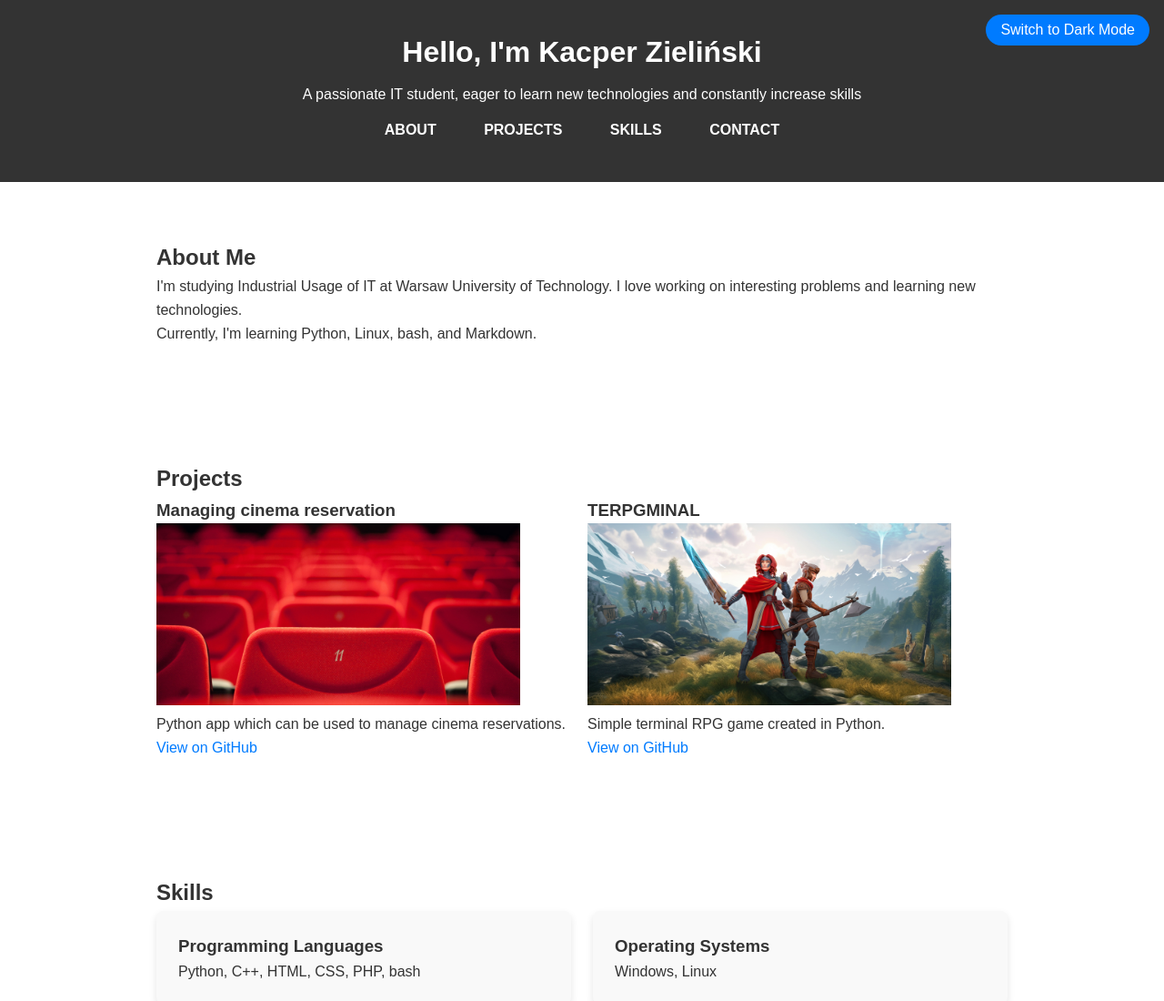
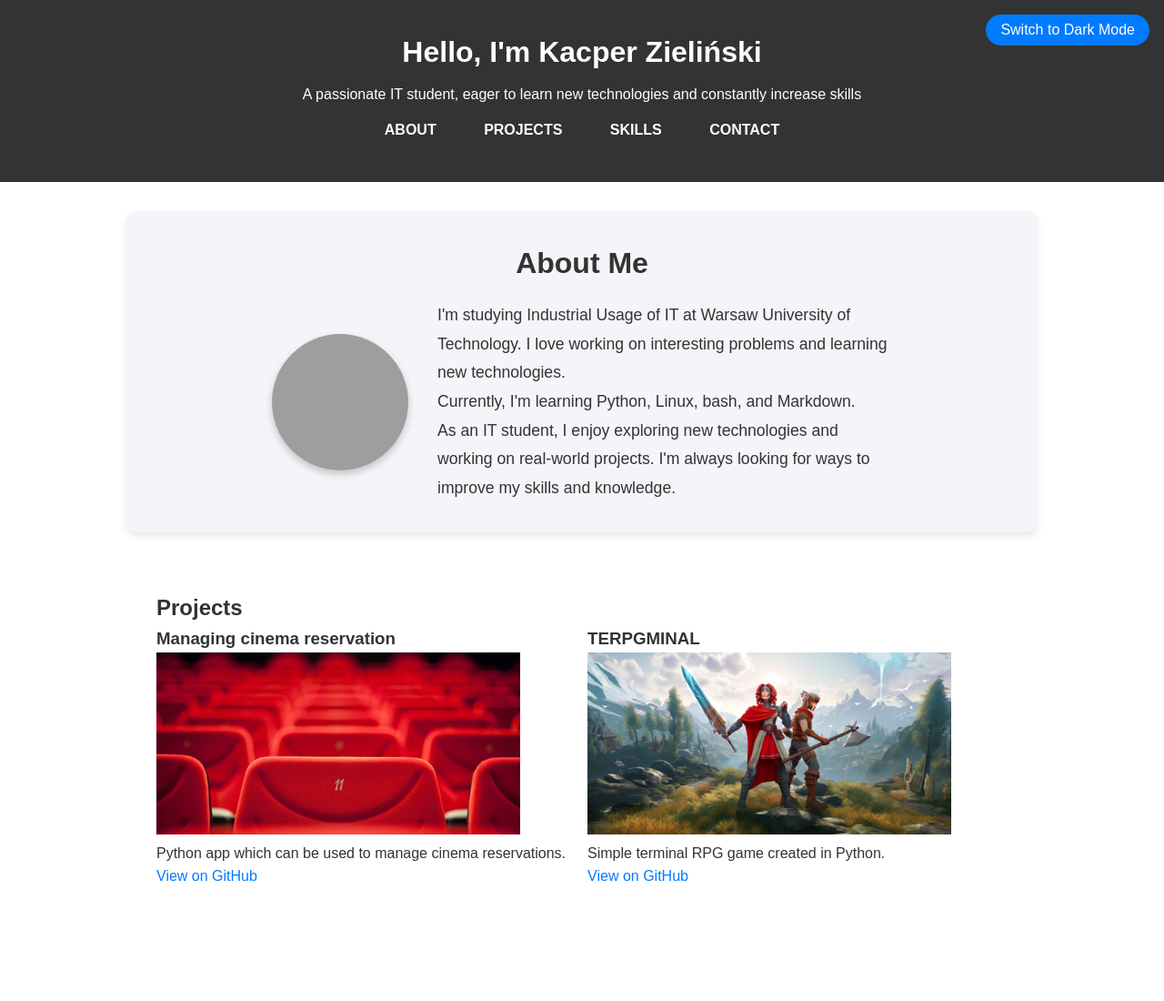
Before and after one commit to kzielinski04/github_page, a plain HTML site: page index.html in a window 1280 px wide. Shown: the top 1100 px of the page at 91% size. Drawn offline with Linux system fonts and the light colour scheme; grey boxes are pictures that could not be loaded.

Commit message:
Made better visuals for about me section

```diff
--- a/index.html
+++ b/index.html
@@ -151,6 +151,59 @@
                 font-size: 0.9rem;
             }
         }
+
+        /* About Section Styling */
+        #about {
+            background-color: #f4f4f9;
+            padding: 2rem;
+            border-radius: 10px;
+            box-shadow: 0 4px 8px rgba(0, 0, 0, 0.1);
+            margin-top: 2rem;
+            transition: background-color 0.3s ease, color 0.3s ease;
+        }
+
+        body.dark-theme #about {
+            background-color: #333;
+            color: #f0f0f0;
+        }
+
+        #about h2 {
+            font-size: 2rem;
+            text-align: center;
+            margin-bottom: 1rem;
+            color: #333;
+        }
+
+        #about p {
+            font-size: 1.1rem;
+            line-height: 1.8;
+            color: #333;
+        }
+
+        #about .about-content {
+            display: flex;
+            justify-content: center;
+            align-items: center;
+            gap: 2rem;
+        }
+
+        #about .about-content img {
+            width: 150px;
+            height: 150px;
+            border-radius: 50%;
+            object-fit: cover;
+            box-shadow: 0 4px 8px rgba(0, 0, 0, 0.2);
+        }
+
+        #about .about-content div {
+            max-width: 500px;
+        }
+
+        body.dark-theme #about p,
+        body.dark-theme #about h2 {
+            color: #f0f0f0;
+        }
+
     </style>
     <script>
         // Check localStorage for saved theme
@@ -192,8 +245,14 @@
     <!-- About Section -->
     <section id="about">
         <h2>About Me</h2>
-        <p>I'm studying Industrial Usage of IT at Warsaw University of Technology. I love working on interesting problems and learning new technologies.</p>
-        <p>Currently, I'm learning Python, Linux, bash, and Markdown.</p>
+        <div class="about-content">
+            <img src="profile_picture.jpeg" alt="Profile Picture">
+            <div>
+                <p>I'm studying Industrial Usage of IT at Warsaw University of Technology. I love working on interesting problems and learning new technologies.</p>
+                <p>Currently, I'm learning Python, Linux, bash, and Markdown.</p>
+                <p>As an IT student, I enjoy exploring new technologies and working on real-world projects. I'm always looking for ways to improve my skills and knowledge.</p>
+            </div>
+        </div>
     </section>
 
     <!-- Projects Section -->
```
Also changed, not shown: 1 other file.
